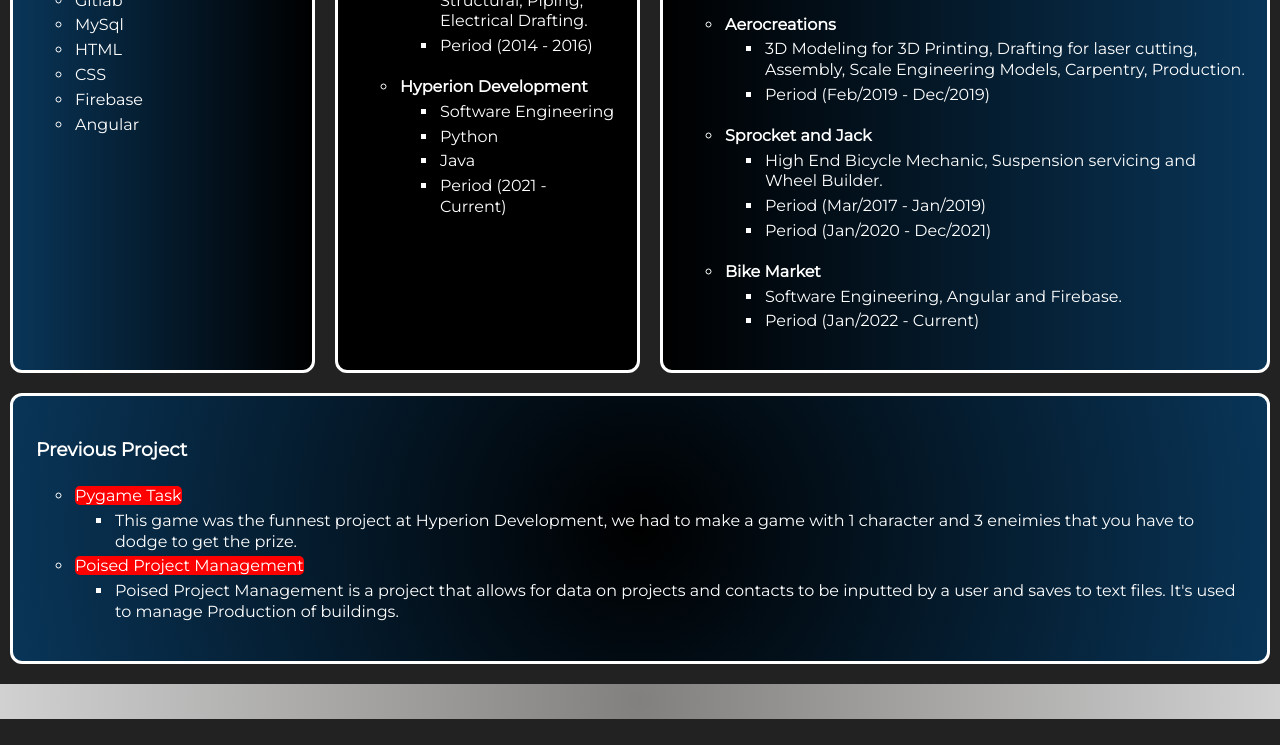
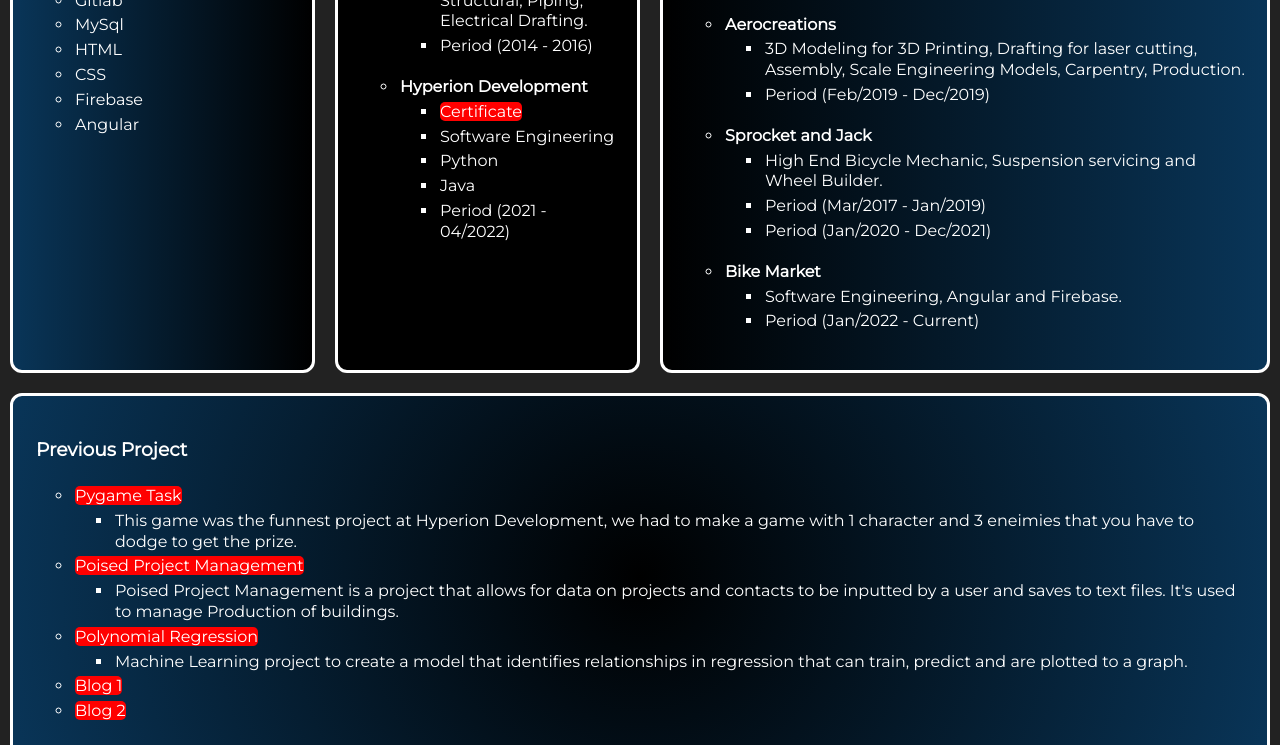
Before and after one commit to Ichihanketsu/Nicholas_Shamrock_resume, a website: page index.html in a window 1280 px wide. Shown: the part 1002-1747 px from the top of the page. Drawn offline with Linux system fonts and the light colour scheme.

Commit message:
Add files via upload

```diff
--- a/index.html
+++ b/index.html
@@ -96,10 +96,11 @@
                 <ul type="circle">
                     <li><b>Hyperion Development</b></li>
                     <ul type="square">
+                        <li><a class="red" href="https://nicholasshamrockcompulsorytask.blogspot.com/2022/03/compulsory-task-se-l3t26.html" target="_blank">Certificate</a></li>
                         <li >Software Engineering</li>
                         <li>Python</li>
                         <li>Java</li>
-                        <li>Period (2021 - Current)</li>
+                        <li>Period (2021 - 04/2022)</li>
                     </ul>
                 </ul>
             </section>
@@ -155,10 +156,16 @@
                         <ul>
                             <li type="square">This game was the funnest project at Hyperion Development, we had to make a game with 1 character and 3 eneimies that you have to dodge to get the prize.</li>
                         </ul>
-                    <li><a class="red" href="https://github.com/Ichihanketsu/ProjectManagement.java.git" target="_blank">Poised Project Management</a></li>
+                    <li><a class="red" href="https://github.com/Ichihanketsu/SE-L3T08-Capstone-Project-I.git" target="_blank">Poised Project Management</a></li>
                         <ul>
                             <li type="square">Poised Project Management is a project that allows for data on projects and contacts to be inputted by a user and saves to text files. It's used to manage Production of buildings.</li>
                         </ul>
+                    <li><a class="red" href="https://github.com/Ichihanketsu/SE-L3T23-Capstone-Project-II.git" target="_blank">Polynomial Regression</a></li>
+                        <ul>
+                            <li type="square">Machine Learning project to create a model that identifies relationships in regression that can train, predict and are plotted to a graph.</li>
+                        </ul>
+                    <li><a class="red" href="https://nicholasshamrockcompulsorytask.blogspot.com/2022/03/compulsory-task-se-l3t25.html" target="_blank">Blog 1</a></li>
+                    <li><a class="red" href="https://nicholasshamrockcompulsorytask.blogspot.com/2022/03/compulsory-task-se-l3t26.html" target="_blank">Blog 2</a></li>
                 </ul>
             </section>
         </div>
```
